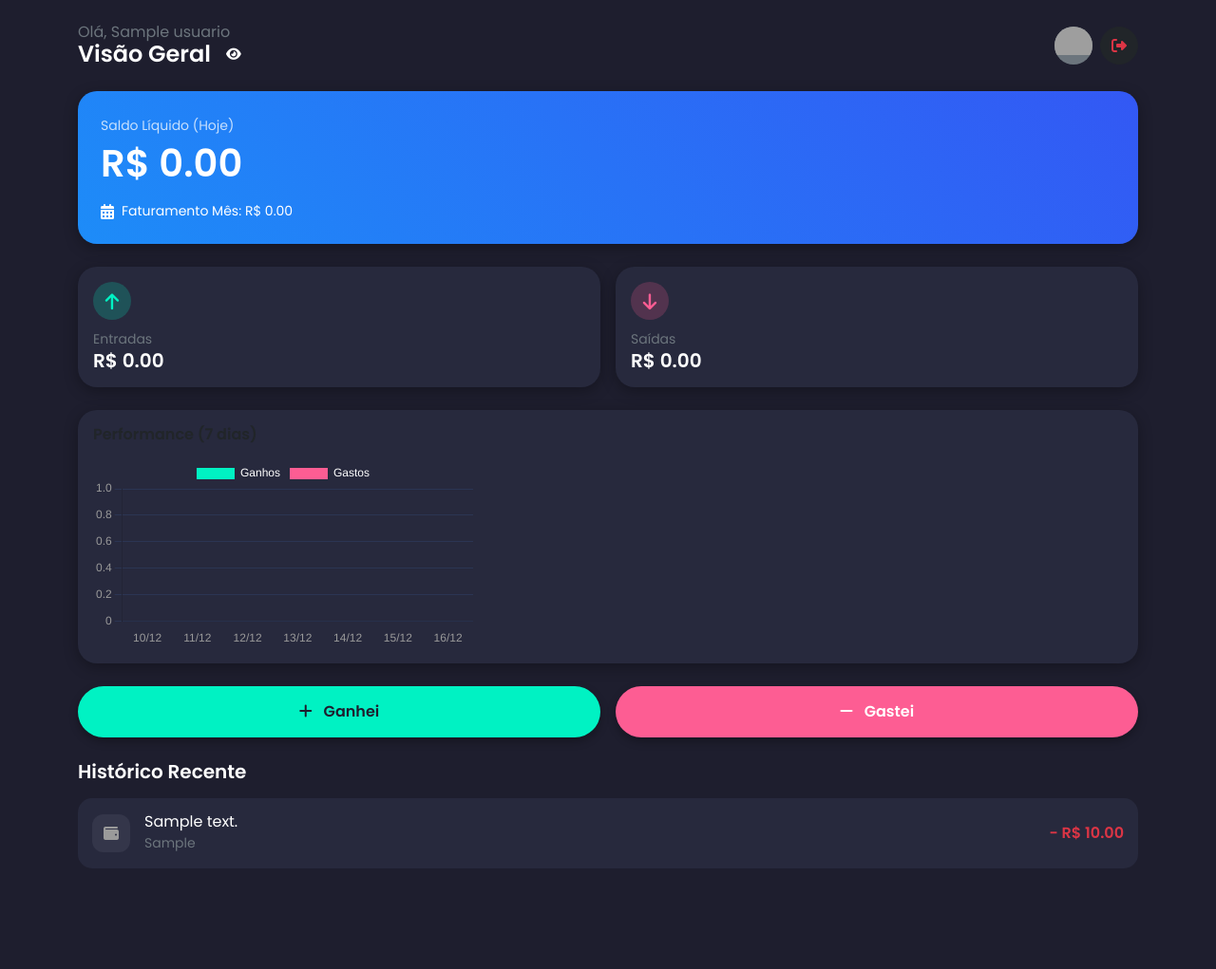
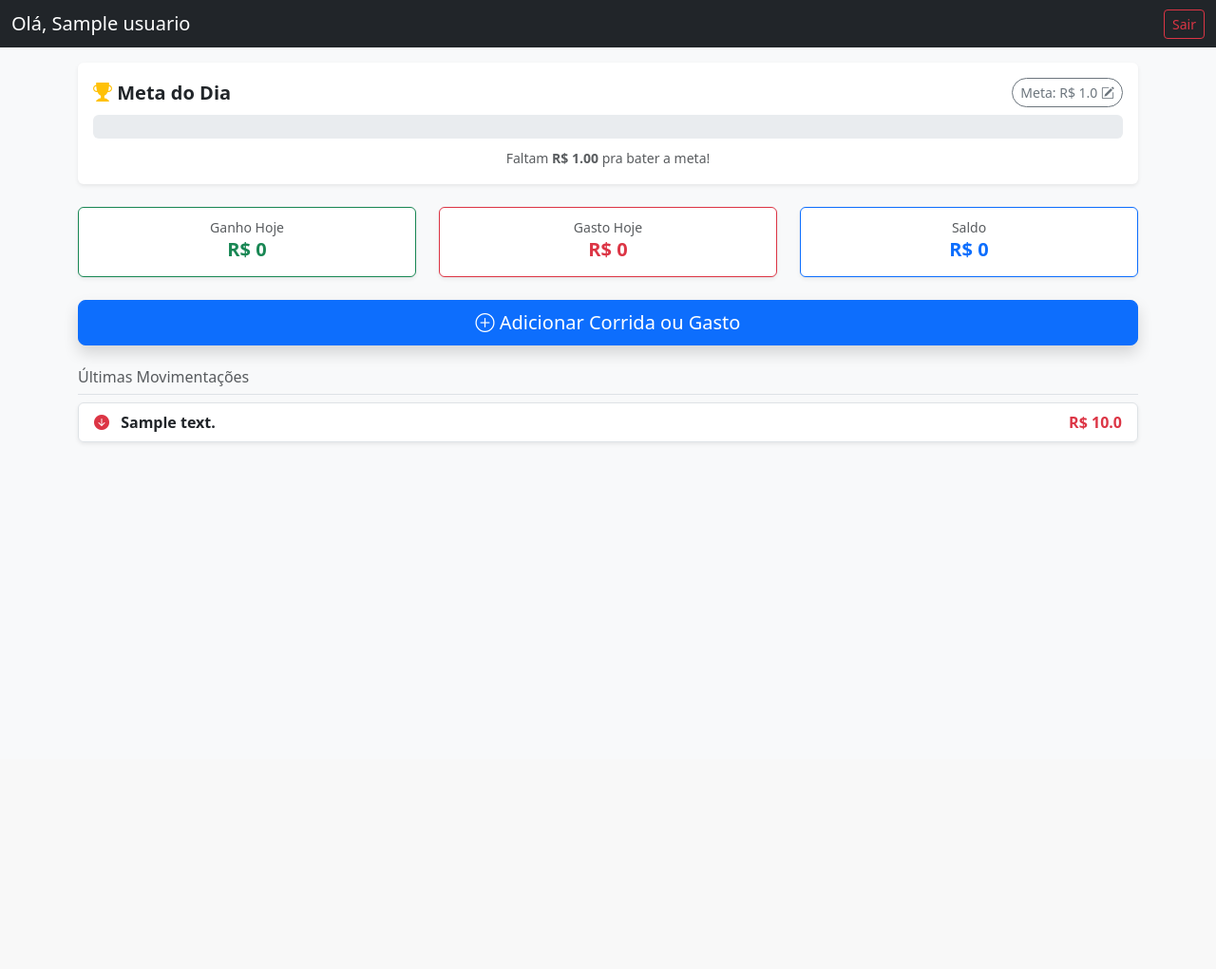
Before and after one commit to TeylonMax/app-motoboy, a Flask app: page / in a window 1280 px wide. Shown: the whole page at 95% size. After the commit the page ends 467 px from the top, so only its background shows below. Run offline with Flask 3, Linux system fonts and the light colour scheme; a user stored in the database is signed in; tables that the repository leaves empty hold one stand-in row (values such as "Sample post"); grey boxes are pictures that could not be loaded.

Commit message:
Atualizando visual

```diff
--- a/app.py
+++ b/app.py
@@ -4,9 +4,10 @@ from datetime import datetime, timedelta
 from werkzeug.security import generate_password_hash, check_password_hash
 from flask_login import LoginManager, UserMixin, login_user, login_required, logout_user, current_user
 from flask_sqlalchemy import SQLAlchemy
-from sqlalchemy import func
+from sqlalchemy import func, text  # Importe 'text' aqui
 
 app = Flask(__name__)
+# Configuração da chave secreta (importante para segurança)
 app.secret_key = os.environ.get('SECRET_KEY', 'segredo_super_secreto')
 
 # --- CONFIGURAÇÃO DO BANCO DE DADOS (RENDER + LOCAL) ---
@@ -30,6 +31,8 @@ class User(UserMixin, db.Model):
     nome = db.Column(db.String(150), nullable=False)
     email = db.Column(db.String(150), unique=True, nullable=False)
     senha = db.Column(db.String(255), nullable=False)
+    # Nova coluna para a Meta Diária (Padrão R$ 200,00)
+    meta_diaria = db.Column(db.Float, default=200.0)
     # Relacionamento com transações
     transacoes = db.relationship('Transacao', backref='usuario', lazy=True)
 
@@ -51,6 +54,18 @@ login_manager.login_view = 'login'
 def load_user(user_id):
     return User.query.get(int(user_id))
 
+# --- ROTA ESPECIAL PARA ATUALIZAR O BANCO (Use uma vez e apague depois se quiser) ---
+@app.route('/atualizar_banco_meta')
+def atualizar_banco_meta():
+    try:
+        # Comando SQL para criar a coluna na força bruta caso ela não exista
+        with db.engine.connect() as conn:
+            conn.execute(text("ALTER TABLE usuarios ADD COLUMN meta_diaria FLOAT DEFAULT 200.0;"))
+            conn.commit()
+        return "Sucesso! Coluna 'meta_diaria' criada. Agora volte para o app."
+    except Exception as e:
+        return f"Aviso (provavelmente a coluna já existe): {str(e)}"
+
 # --- ROTAS DE AUTENTICAÇÃO ---
 
 @app.route('/login', methods=['GET', 'POST'])
@@ -59,7 +74,6 @@ def login():
         email = request.form['email']
         senha = request.form['senha']
 
-        # Busca usuário no banco pelo e-mail
         user = User.query.filter_by(email=email).first()
 
         if user and check_password_hash(user.senha, senha):
@@ -77,13 +91,12 @@ def registro():
         email = request.form['email']
         senha = request.form['senha']
 
-        # Verifica se já existe
         if User.query.filter_by(email=email).first():
             flash('E-mail já cadastrado.')
             return redirect(url_for('registro'))
 
         senha_hash = generate_password_hash(senha)
-        novo_usuario = User(nome=nome, email=email, senha=senha_hash)
+        novo_usuario = User(nome=nome, email=email, senha=senha_hash, meta_diaria=200.0)
 
         try:
             db.session.add(novo_usuario)
@@ -110,7 +123,7 @@ def index():
     hoje = datetime.now().strftime('%Y-%m-%d')
     inicio_mes = datetime.now().strftime('%Y-%m-01')
 
-    # Consultas usando SQLAlchemy (Soma de valores)
+    # Consultas de valores
     fat_dia = db.session.query(func.sum(Transacao.valor)).filter_by(tipo='entrada', data=hoje, usuario_id=user_id).scalar() or 0
     gasto_dia = db.session.query(func.sum(Transacao.valor)).filter_by(tipo='saida', data=hoje, usuario_id=user_id).scalar() or 0
     fat_mes = db.session.query(func.sum(Transacao.valor)).filter(Transacao.tipo=='entrada', Transacao.data >= inicio_mes, Transacao.usuario_id == user_id).scalar() or 0
@@ -120,7 +133,38 @@ def index():
 
     saldo_dia = fat_dia - gasto_dia
 
-    return render_template('index.html', fat_dia=fat_dia, gasto_dia=gasto_dia, saldo_dia=saldo_dia, fat_mes=fat_mes, transacoes=transacoes, nome=current_user.nome)
+    # --- LÓGICA DA META DIÁRIA ---
+    meta = current_user.meta_diaria or 200.0
+    porcentagem = int((fat_dia / meta) * 100) if meta > 0 else 0
+
+    # Ajustes visuais da barra
+    largura_barra = 100 if porcentagem > 100 else porcentagem
+
+    cor_barra = 'bg-danger' # Vermelho
+    if porcentagem >= 50: cor_barra = 'bg-warning' # Amarelo
+    if porcentagem >= 100: cor_barra = 'bg-success' # Verde
+
+    return render_template('index.html',
+                           fat_dia=fat_dia,
+                           gasto_dia=gasto_dia,
+                           saldo_dia=saldo_dia,
+                           fat_mes=fat_mes,
+                           transacoes=transacoes,
+                           nome=current_user.nome,
+                           meta=meta,
+                           porcentagem=porcentagem,
+                           largura_barra=largura_barra,
+                           cor_barra=cor_barra)
+
+@app.route('/definir_meta', methods=['POST'])
+@login_required
+def definir_meta():
+    nova_meta = request.form.get('meta')
+    if nova_meta:
+        current_user.meta_diaria = float(nova_meta)
+        db.session.commit()
+        flash('Meta atualizada!')
+    return redirect(url_for('index'))
 
 @app.route('/adicionar', methods=('POST',))
 @login_required
@@ -149,7 +193,6 @@ def dados_grafico():
     user_id = current_user.id
     data_limite = (datetime.now() - timedelta(days=6)).strftime('%Y-%m-%d')
 
-    # Query agrupada
     resultados = db.session.query(
         Transacao.data, Transacao.tipo, func.sum(Transacao.valor)
     ).filter(
@@ -157,13 +200,11 @@ def dados_grafico():
     ).group_by(Transacao.data, Transacao.tipo).all()
 
     dados = {}
-    # Prepara a estrutura dos ultimos 7 dias zerada
     for i in range(7):
         chave_data = (datetime.now() - timedelta(days=6-i)).strftime('%Y-%m-%d')
         dia_formatado = (datetime.now() - timedelta(days=6-i)).strftime('%d/%m')
         dados[chave_data] = {'dia': dia_formatado, 'entrada': 0, 'saida': 0}
 
-    # Preenche com os dados do banco
     for data, tipo, total in resultados:
         if data in dados:
             dados[data][tipo] = total
@@ -174,9 +215,7 @@ def dados_grafico():
         'saidas': [v['saida'] for v in dados.values()]
     })
 
-# Criação das tabelas
-# No Render, isso roda automaticamente na primeira vez que alguém acessa,
-# mas o ideal é rodar localmente uma vez para testar.
+# Criação das tabelas localmente
 with app.app_context():
     db.create_all()
 
--- a/templates/index.html
+++ b/templates/index.html
@@ -3,193 +3,151 @@
 <head>
     <meta charset="UTF-8">
     <meta name="viewport" content="width=device-width, initial-scale=1.0">
-    <title>MotoCash - Dashboard</title>
+    <title>Painel do Motoboy</title>
+    <link href="https://cdn.jsdelivr.net/npm/bootstrap@5.3.0/dist/css/bootstrap.min.css" rel="stylesheet">
+    <link rel="stylesheet" href="https://cdn.jsdelivr.net/npm/bootstrap-icons@1.10.0/font/bootstrap-icons.css">
+</head>
+<body class="bg-light">
 
-    <link href="https://cdn.jsdelivr.net/npm/bootstrap@5.3.0/dist/css/bootstrap.min.css" rel="stylesheet">
-    <link rel="stylesheet" href="https://cdnjs.cloudflare.com/ajax/libs/font-awesome/6.4.0/css/all.min.css">
-    <link href="https://fonts.googleapis.com/css2?family=Poppins:wght@300;400;600&display=swap" rel="stylesheet">
+    <nav class="navbar navbar-dark bg-dark mb-3">
+        <div class="container-fluid">
+            <span class="navbar-brand mb-0 h1">Olá, {{ nome }}</span>
+            <a href="{{ url_for('logout') }}" class="btn btn-outline-danger btn-sm">Sair</a>
+        </div>
+    </nav>
 
-    <link rel="stylesheet" href="{{ url_for('static', filename='css/style.css') }}">
-</head>
-<body>
+    <div class="container">
 
-<div class="container mt-4">
-    <div class="d-flex justify-content-between align-items-center mb-4">
-        <div>
-            <h6 class="text-secondary m-0">Olá, {{ nome }}</h6>
-            <div class="d-flex align-items-center gap-2">
-                <h4 class="fw-bold m-0">Visão Geral</h4>
-                <button onclick="alternarPrivacidade()" class="btn btn-sm btn-outline-secondary border-0 text-white" style="background: transparent;">
-                    <i id="icone-olho" class="fas fa-eye"></i>
+        <div class="card mb-4 shadow-sm border-0">
+            <div class="card-body">
+                <div class="d-flex justify-content-between align-items-center mb-2">
+                    <h5 class="card-title m-0 fw-bold"><i class="bi bi-trophy-fill text-warning"></i> Meta do Dia</h5>
+                    <button class="btn btn-sm btn-outline-secondary rounded-pill" data-bs-toggle="modal" data-bs-target="#modalMeta">
+                        Meta: R$ {{ meta }} <i class="bi bi-pencil-square"></i>
                     </button>
                 </div>
-        </div>
 
-        <div class="d-flex align-items-center gap-2">
-            <div class="rounded-circle bg-secondary" style="width: 40px; height: 40px; overflow: hidden;">
-                <img src="https://cdn-icons-png.flaticon.com/512/3063/3063823.png" alt="Avatar" style="width: 100%;">
-            </div>
-            <a href="/logout" class="btn btn-dark rounded-circle" style="width: 40px; height: 40px; display: flex; align-items: center; justify-content: center;" title="Sair da conta">
-                <i class="fas fa-sign-out-alt text-danger"></i>
-            </a>
+                <div class="progress" style="height: 25px;">
+                    <div class="progress-bar {{ cor_barra }} progress-bar-striped progress-bar-animated"
+                         role="progressbar"
+                         style="width: {{ largura_barra }}%;">
+                        <strong>{{ porcentagem }}%</strong>
                     </div>
                 </div>
-
-    <div class="card dashboard-card main-balance mb-4">
-        <div class="card-body p-4">
-            <small class="opacity-75">Saldo Líquido (Hoje)</small>
-            <h1 class="fw-bold mt-1 valor-mascara">R$ {{ "%.2f"|format(saldo_dia) }}</h1>
-            <div class="mt-3 d-flex align-items-center">
-                <i class="fas fa-calendar-alt me-2"></i>
-                <small>Faturamento Mês: <span class="valor-mascara">R$ {{ "%.2f"|format(fat_mes) }}</span></small>
+                <div class="text-center mt-2">
+                    {% if fat_dia < meta %}
+                    <small class="text-muted">Faltam <b>R$ {{ '%.2f'|format(meta - fat_dia) }}</b> pra bater a meta!</small>
+                    {% else %}
+                    <small class="text-success fw-bold">Parabéns! Meta batida! 🎉</small>
+                    {% endif %}
                 </div>
             </div>
         </div>
 
-    <div class="row g-3 mb-4">
-        <div class="col-6">
-            <div class="card dashboard-card p-3">
-                <div class="icon-circle bg-icon-green">
-                    <i class="fas fa-arrow-up"></i>
-                </div>
-                <small class="text-secondary">Entradas</small>
-                <h5 class="fw-bold text-white mb-0 valor-mascara">R$ {{ "%.2f"|format(fat_dia) }}</h5>
+        <div class="row text-center mb-4">
+            <div class="col-4">
+                <div class="card shadow-sm border-success h-100">
+                    <div class="card-body p-2">
+                        <small class="text-muted">Ganho Hoje</small>
+                        <h5 class="text-success fw-bold">R$ {{ fat_dia }}</h5>
                     </div>
                 </div>
-        <div class="col-6">
-            <div class="card dashboard-card p-3">
-                <div class="icon-circle bg-icon-red">
-                    <i class="fas fa-arrow-down"></i>
             </div>
-                <small class="text-secondary">Saídas</small>
-                <h5 class="fw-bold text-white mb-0 valor-mascara">R$ {{ "%.2f"|format(gasto_dia) }}</h5>
+            <div class="col-4">
+                <div class="card shadow-sm border-danger h-100">
+                    <div class="card-body p-2">
+                        <small class="text-muted">Gasto Hoje</small>
+                        <h5 class="text-danger fw-bold">R$ {{ gasto_dia }}</h5>
+                    </div>
+                </div>
+            </div>
+            <div class="col-4">
+                <div class="card shadow-sm border-primary h-100">
+                    <div class="card-body p-2">
+                        <small class="text-muted">Saldo</small>
+                        <h5 class="text-primary fw-bold">R$ {{ saldo_dia }}</h5>
+                    </div>
                 </div>
             </div>
         </div>
 
-    <div class="card dashboard-card mb-4">
-        <div class="card-body">
-            <h5 class="fw-bold mb-3" style="font-size: 1rem;">Performance (7 dias)</h5>
-            <div style="position: relative; height: 200px;">
-                <canvas id="graficoSemanal"></canvas>
-            </div>
-        </div>
+        <div class="d-grid gap-2 mb-4">
+            <button class="btn btn-primary btn-lg shadow" data-bs-toggle="modal" data-bs-target="#modalAdicionar">
+                <i class="bi bi-plus-circle"></i> Adicionar Corrida ou Gasto
+            </button>
         </div>
 
-    <div class="row g-3 mb-4">
-        <div class="col-6">
-            <button class="btn btn-income btn-action w-100" data-bs-toggle="modal" data-bs-target="#modalGanho">
-                <i class="fas fa-plus me-2"></i> Ganhei
-            </button>
+        <h6 class="text-muted border-bottom pb-2">Últimas Movimentações</h6>
+        <div class="list-group shadow-sm mb-5">
+            {% for t in transacoes %}
+            <div class="list-group-item d-flex justify-content-between align-items-center">
+                <div>
+                    {% if t.tipo == 'entrada' %}
+                        <i class="bi bi-arrow-up-circle-fill text-success"></i>
+                    {% else %}
+                        <i class="bi bi-arrow-down-circle-fill text-danger"></i>
+                    {% endif %}
+                    <span class="ms-2 fw-bold">{{ t.descricao }}</span>
                 </div>
-        <div class="col-6">
-            <button class="btn btn-expense btn-action w-100" data-bs-toggle="modal" data-bs-target="#modalGasto">
-                <i class="fas fa-minus me-2"></i> Gastei
-            </button>
+                <span class="{{ 'text-success' if t.tipo == 'entrada' else 'text-danger' }} fw-bold">
+                    R$ {{ t.valor }}
+                </span>
             </div>
-    </div>
-
-    <h5 class="fw-bold mb-3">Histórico Recente</h5>
-    <div class="list-group pb-3">
-        {% if transacoes|length == 0 %}
-            <div class="text-center text-secondary py-3">
-                <small>Nenhuma atividade hoje.</small>
-            </div>
-        {% endif %}
-
-        {% for t in transacoes %}
-        <div class="transaction-item d-flex justify-content-between align-items-center">
-            <div class="d-flex align-items-center">
-                <div class="transaction-icon">
-                    {% if t['descricao'] == 'Gasolina' %} <i class="fas fa-gas-pump"></i>
-                    {% elif t['descricao'] == 'Alimentação' %} <i class="fas fa-hamburger"></i>
-                    {% elif t['descricao'] == 'Manutenção' %} <i class="fas fa-tools"></i>
-                    {% elif t['descricao'] == 'Óleo' %} <i class="fas fa-oil-can"></i>
-                    {% elif t['descricao'] == 'iFood' %} <i class="fas fa-utensils"></i>
-                    {% elif t['descricao'] == 'Uber' %} <i class="fas fa-motorcycle"></i>
-                    {% else %} <i class="fas fa-wallet"></i>
-                    {% endif %}
-                </div>
-                <div>
-                    <h6 class="mb-0">{{ t['descricao'] }}</h6>
-                    <small class="text-secondary">{{ t['data'] }}</small>
-                </div>
-            </div>
-            <span class="fw-bold {{ 'text-success' if t['tipo'] == 'entrada' else 'text-danger' }} valor-mascara">
-                {{ '+' if t['tipo'] == 'entrada' else '-' }} R$ {{ "%.2f"|format(t['valor']) }}
-            </span>
+            {% else %}
+            <div class="list-group-item text-center text-muted">
+                Nenhuma movimentação hoje.
             </div>
             {% endfor %}
         </div>
     </div>
 
-<div class="modal fade" id="modalGanho" tabindex="-1">
-    <div class="modal-dialog modal-dialog-centered modal-sm">
+    <div class="modal fade" id="modalAdicionar" tabindex="-1">
+        <div class="modal-dialog modal-dialog-centered">
             <div class="modal-content">
-            <div class="modal-header border-bottom-0">
-                <h5 class="modal-title">Novo Ganho</h5>
-                <button type="button" class="btn-close btn-close-white" data-bs-dismiss="modal"></button>
+                <div class="modal-header">
+                    <h5 class="modal-title">Novo Lançamento</h5>
+                    <button type="button" class="btn-close" data-bs-dismiss="modal"></button>
                 </div>
-            <form action="/adicionar" method="POST">
+                <form action="{{ url_for('adicionar') }}" method="POST">
                     <div class="modal-body">
-                    <input type="hidden" name="tipo" value="entrada">
                         <div class="mb-3">
-                        <label class="text-secondary mb-1">Valor</label>
-                        <div class="input-group">
-                            <span class="input-group-text bg-dark border-secondary text-white">R$</span>
-                            <input type="number" step="0.01" name="valor" class="form-control" placeholder="0.00" required>
+                            <label class="form-label">Tipo</label>
+                            <select name="tipo" class="form-select">
+                                <option value="entrada">🟢 Ganho (Corrida)</option>
+                                <option value="saida">🔴 Gasto (Gasolina/Lanche)</option>
+                            </select>
+                        </div>
+                        <div class="mb-3">
+                            <label class="form-label">Valor (R$)</label>
+                            <input type="number" step="0.01" name="valor" class="form-control" required placeholder="Ex: 15.50">
+                        </div>
+                        <div class="mb-3">
+                            <label class="form-label">Descrição</label>
+                            <input type="text" name="descricao" class="form-control" required placeholder="Ex: Ifood, Gasolina...">
                         </div>
                     </div>
-                    <div class="mb-3">
-                        <label class="text-secondary mb-1">Origem</label>
-                        <select name="descricao" class="form-select">
-                            <option value="iFood">iFood</option>
-                            <option value="Uber">Uber Moto</option>
-                            <option value="99Moto">99 Moto</option>
-                            <option value="Particular">Particular</option>
-                            <option value="Gorjeta">Gorjeta</option>
-                        </select>
-                    </div>
-                </div>
-                <div class="modal-footer border-top-0">
-                    <button type="submit" class="btn btn-income w-100 rounded-pill">Confirmar Entrada</button>
+                    <div class="modal-footer">
+                        <button type="submit" class="btn btn-primary w-100">Salvar</button>
                     </div>
                 </form>
             </div>
         </div>
     </div>
 
-<div class="modal fade" id="modalGasto" tabindex="-1">
-    <div class="modal-dialog modal-dialog-centered modal-sm">
+    <div class="modal fade" id="modalMeta" tabindex="-1">
+        <div class="modal-dialog modal-dialog-centered">
             <div class="modal-content">
-            <div class="modal-header border-bottom-0">
-                <h5 class="modal-title text-danger">Novo Gasto</h5>
-                <button type="button" class="btn-close btn-close-white" data-bs-dismiss="modal"></button>
+                <div class="modal-header">
+                    <h5 class="modal-title">Qual sua meta hoje?</h5>
+                    <button type="button" class="btn-close" data-bs-dismiss="modal"></button>
                 </div>
-            <form action="/adicionar" method="POST">
+                <form action="{{ url_for('definir_meta') }}" method="POST">
                     <div class="modal-body">
-                    <input type="hidden" name="tipo" value="saida">
-                    <div class="mb-3">
-                        <label class="text-secondary mb-1">Valor</label>
-                        <div class="input-group">
-                            <span class="input-group-text bg-dark border-secondary text-white">R$</span>
-                            <input type="number" step="0.01" name="valor" class="form-control" placeholder="0.00" required>
+                        <label class="form-label">Valor da Meta (R$)</label>
+                        <input type="number" step="0.01" name="meta" class="form-control" value="{{ meta }}" required>
                     </div>
-                    </div>
-                    <div class="mb-3">
-                        <label class="text-secondary mb-1">Motivo</label>
-                        <select name="descricao" class="form-select">
-                            <option value="Gasolina">Gasolina</option>
-                            <option value="Alimentação">Alimentação</option>
-                            <option value="Óleo">Troca de Óleo</option>
-                            <option value="Manutenção">Manutenção</option>
-                            <option value="Multa">Multa</option>
-                            <option value="Outros">Outros</option>
-                        </select>
-                    </div>
-                </div>
-                <div class="modal-footer border-top-0">
-                    <button type="submit" class="btn btn-expense w-100 rounded-pill">Confirmar Saída</button>
+                    <div class="modal-footer">
+                        <button type="submit" class="btn btn-primary w-100">Atualizar Meta</button>
                     </div>
                 </form>
             </div>
@@ -197,8 +155,5 @@
     </div>
 
     <script src="https://cdn.jsdelivr.net/npm/bootstrap@5.3.0/dist/js/bootstrap.bundle.min.js"></script>
-<script src="https://cdn.jsdelivr.net/npm/chart.js"></script>
-<script src="{{ url_for('static', filename='js/script.js') }}"></script>
-
 </body>
 </html>
```
Also changed, not shown: 1 other file. Lines whose indentation alone changed are shown as unchanged.
